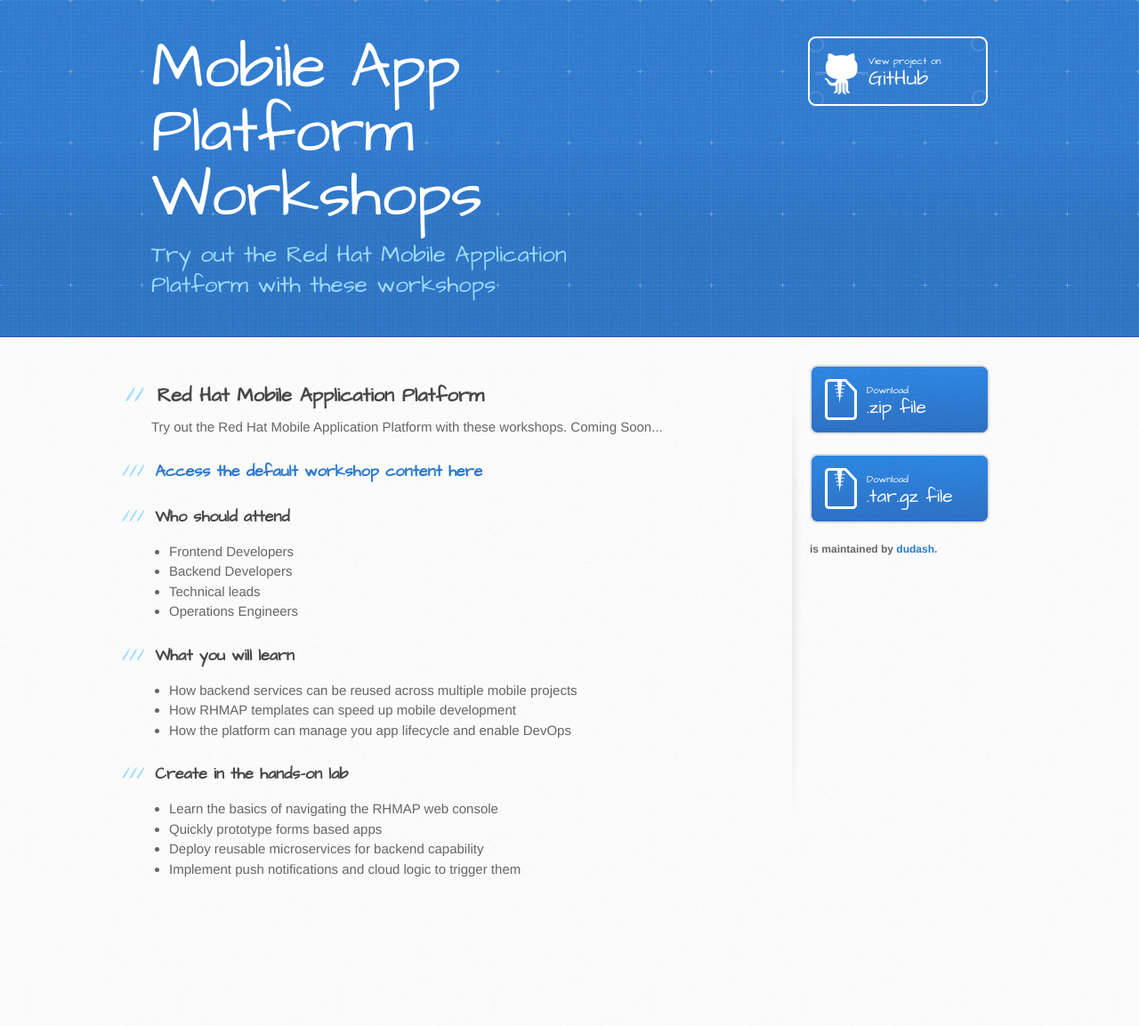
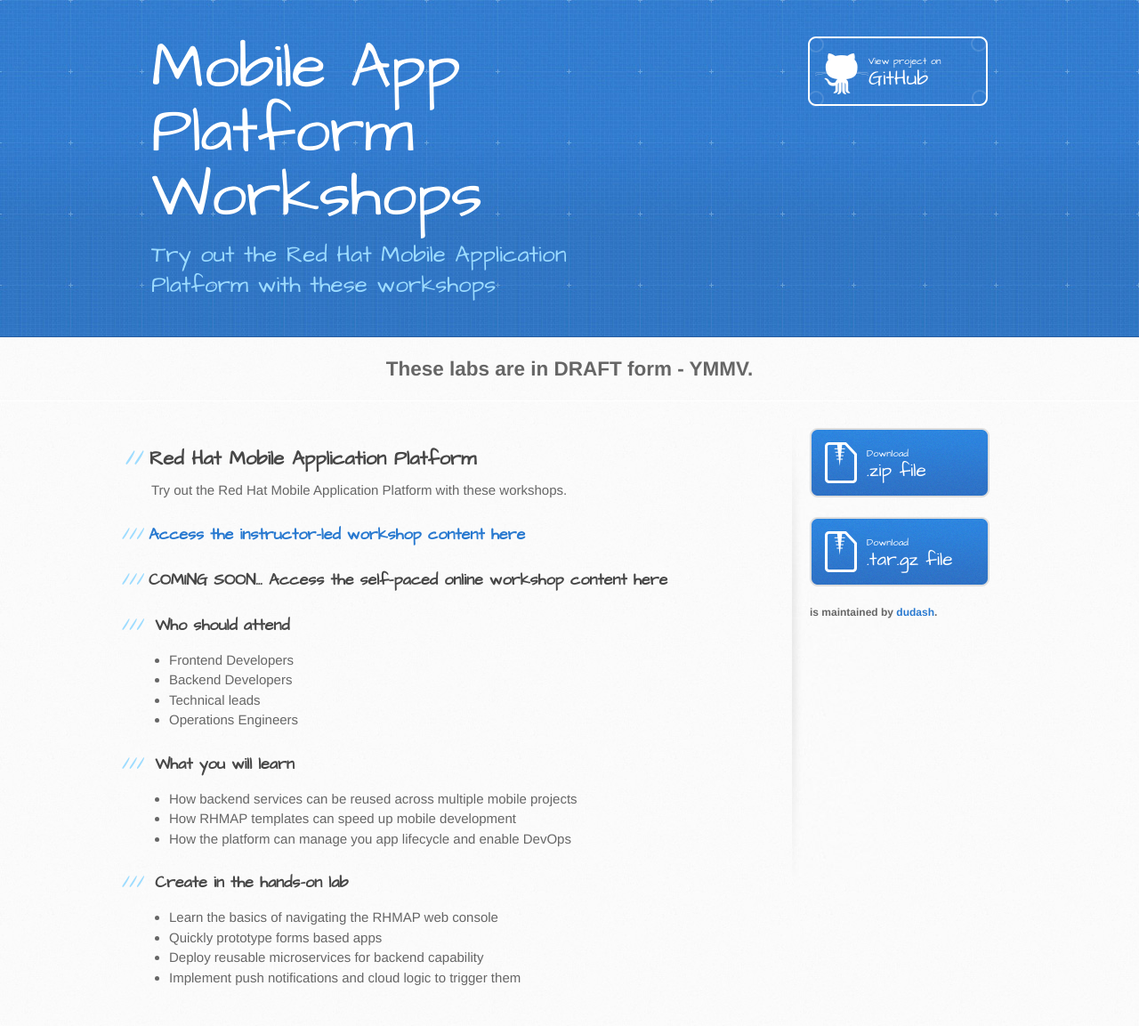
Before and after one commit to RedHatGov/rhmap-workshops, a Jekyll site: the page docs/index.html, which Jekyll copies as it is, in a window 1280 px wide. Shown: the whole page at 89% size. Built offline with Jekyll 4.4.1, drawn with Linux system fonts in a browser that asks for light colours; before the commit the page ends 1031 px from its top, so only the background shows below that.

Commit message:
adding DRAFT indicator

```diff
--- a/docs/_layouts/lab.html
+++ b/docs/_layouts/lab.html
@@ -31,6 +31,8 @@
       </div>
     </header>
 
+    <h2><center><i class="fa fa-info-circle"></i>These labs are in DRAFT form - YMMV.</center></h2>
+
     <a id="index" class="anchor" href="workshop-index.html" aria-hidden="true">
       <span aria-hidden="true" class="octicon octicon-link"></span>
       <i class="fa fa-chevron-left"></i>
--- a/docs/_layouts/workshop.html
+++ b/docs/_layouts/workshop.html
@@ -26,6 +26,8 @@
       </div>
     </header>
 
+    <h2><center><i class="fa fa-info-circle"></i>These labs are in DRAFT form - YMMV.</center></h2>
+
     <div id="content-wrapper">
       <div class="inner clearfix">
         <section id="main-content">
--- a/docs/index.html
+++ b/docs/index.html
@@ -25,16 +25,20 @@
       </div>
     </header>
 
+    <h2><center><i class="fa fa-info-circle"></i>These labs are in DRAFT form - YMMV.</center></h2>
+
     <div id="content-wrapper">
       <div class="inner clearfix">
         <section id="main-content">
-          <h2>
-<a id="red-hat-mobile-application-platform" class="anchor" href="#red-hat-mobile-application-platform" aria-hidden="true"><span aria-hidden="true" class="octicon octicon-link"></span></a>Red Hat Mobile Application Platform</h2>
 
-<p>Try out the Red Hat Mobile Application Platform with these workshops.  Coming Soon...</p>
+          <h2><a id="red-hat-mobile-application-platform" class="anchor" href="#red-hat-mobile-application-platform" aria-hidden="true"><span aria-hidden="true" class="octicon octicon-link"></span></a>Red Hat Mobile Application Platform</h2>
 
-        <h3>
-        <a id="access-workshop" class="anchor" href="www/4.2/default/workshop-index.html" aria-hidden="true"><span aria-hidden="true" class="octicon octicon-link"></span>Access the default workshop content here</a></h3>
+          <p>Try out the Red Hat Mobile Application Platform with these workshops.</p>
+
+          <h3><a id="access-workshop" class="anchor" href="www/4.2/default/workshop-index.html" aria-hidden="true"><span aria-hidden="true" class="octicon octicon-link"></span>Access the instructor-led workshop content here</a></h3>
+
+          <h3><span aria-hidden="true" class="octicon octicon-link"></span>COMING SOON... Access the self-paced online workshop content here</p></h3>
+
 
         <h3>
         <a id="who-should-attend" class="anchor" href="#who-should-attend" aria-hidden="true"><span aria-hidden="true" class="octicon octicon-link"></span></a>Who should attend</h3>
```
Also changed, not shown: docs/www/4.2/default/workshop-index.md (+0 -2 lines).
